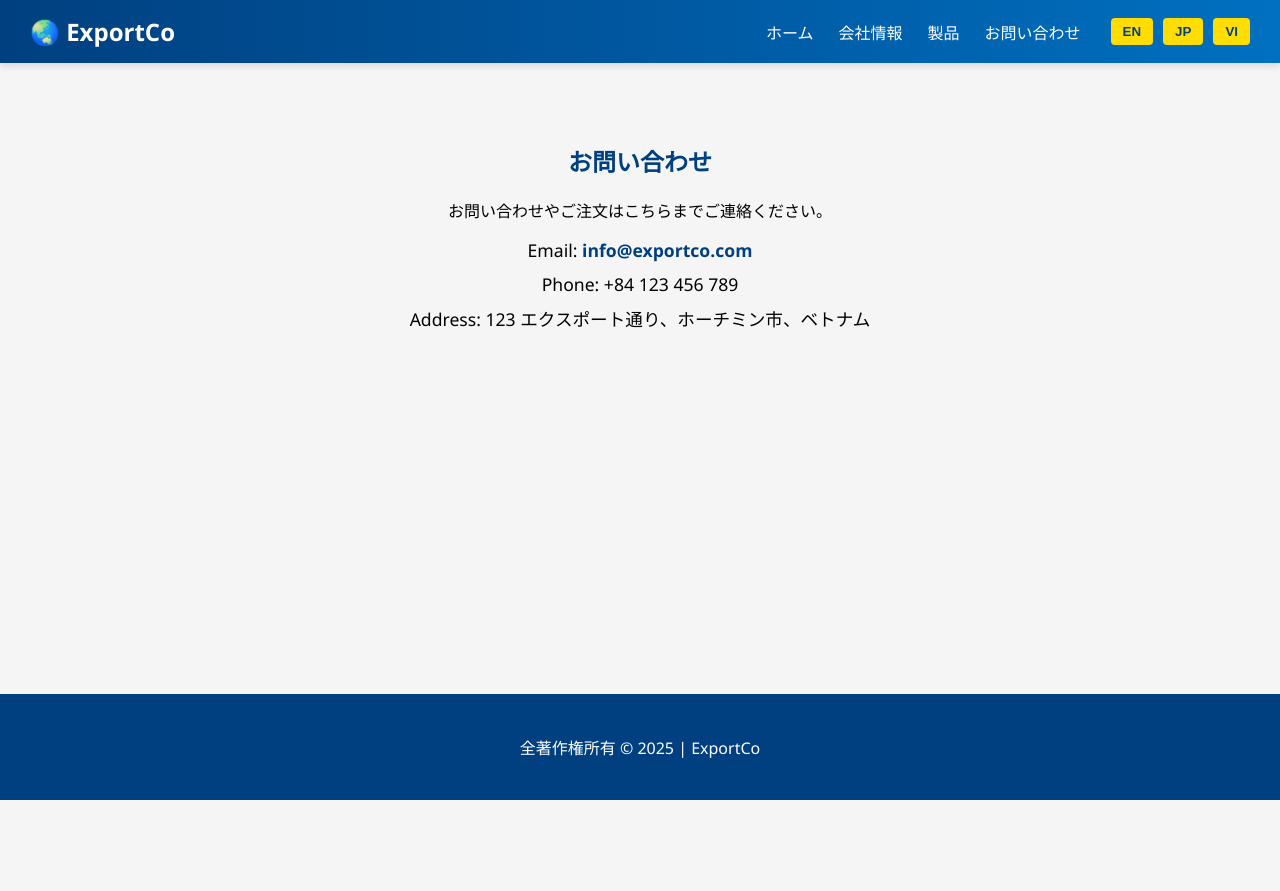
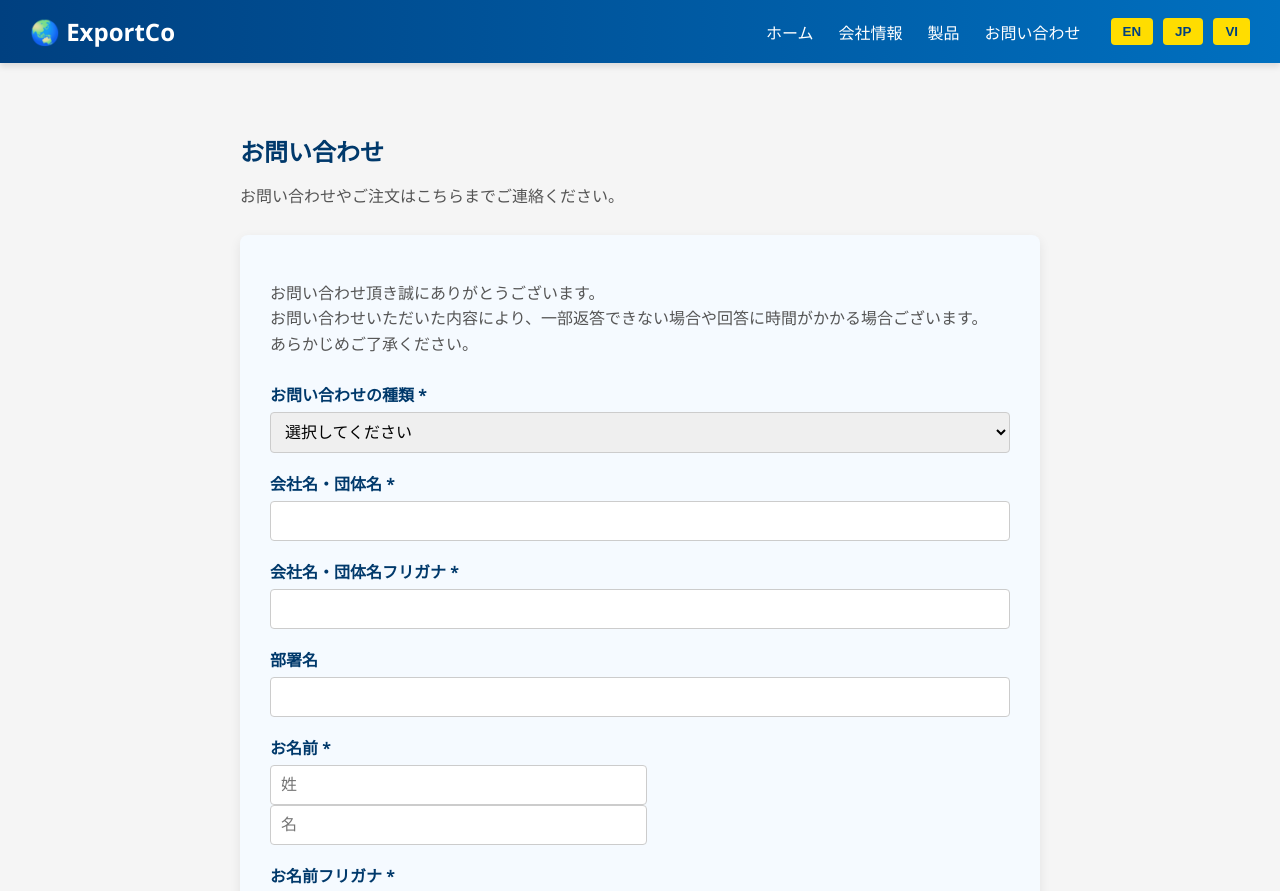
Before and after one commit to sonle9502/export-co, a Vue app in the folder my-vue-app/: page /contact in a window 1280 px wide. Shown: the top 891 px of the page. Before the commit the page ends 800 px from the top, so only its background shows below. Built offline with nearby package versions, Linux system fonts and the light colour scheme.

Commit message:
edit Contact.vue

```diff
--- a/my-vue-app/package.json
+++ b/my-vue-app/package.json
@@ -9,6 +9,7 @@
     "preview": "vite preview"
   },
   "dependencies": {
+    "@emailjs/browser": "^4.4.1",
     "vue": "^3.5.24",
     "vue-i18n": "^9.14.5",
     "vue-router": "^4.6.3"
--- a/my-vue-app/src/pages/Contact.vue
+++ b/my-vue-app/src/pages/Contact.vue
@@ -1,52 +1,289 @@
 <template>
   <section class="page contact">
     <h1>{{ info.title }}</h1>
-    <p>{{ info.description }}</p>
-    <div class="contact-info">
-      <p>Email: <a :href="`mailto:${info.email}`">{{ info.email }}</a></p>
-      <p>Phone: {{ info.phone }}</p>
-      <p>Address: {{ info.address }}</p>
-    </div>
+    <p class="desc">{{ info.description }}</p>
+
+    <form class="contact-form" @submit.prevent="onSubmit">
+      <p class="note">
+        お問い合わせ頂き誠にありがとうございます。<br />
+        お問い合わせいただいた内容により、一部返答できない場合や回答に時間がかかる場合ございます。<br />
+        あらかじめご了承ください。
+      </p>
+
+      <!-- お問い合わせの種類 -->
+      <div class="form-item">
+        <label for="type">お問い合わせの種類 *</label>
+        <select id="type" v-model="form.type" required>
+          <option value="">選択してください</option>
+          <option>商品に関するお問い合わせ</option>
+          <option>サポートに関するお問い合わせ</option>
+          <option>その他</option>
+        </select>
+      </div>
+
+      <!-- 会社名 -->
+      <div class="form-item">
+        <label>会社名・団体名 *</label>
+        <input type="text" v-model="form.company" required />
+      </div>
+
+      <div class="form-item">
+        <label>会社名・団体名フリガナ *</label>
+        <input type="text" v-model="form.companyKana" required />
+      </div>
+
+      <!-- 部署 -->
+      <div class="form-item">
+        <label>部署名</label>
+        <input type="text" v-model="form.department" />
+      </div>
+
+      <!-- お名前 -->
+      <div class="form-item name-group">
+        <label>お名前 *</label>
+        <input type="text" placeholder="姓" v-model="form.lastName" required />
+        <input type="text" placeholder="名" v-model="form.firstName" required />
+      </div>
+
+      <div class="form-item name-group">
+        <label>お名前フリガナ *</label>
+        <input type="text" placeholder="姓" v-model="form.lastNameKana" required />
+        <input type="text" placeholder="名" v-model="form.firstNameKana" required />
+      </div>
+
+      <!-- Email -->
+      <div class="form-item">
+        <label>Email *</label>
+        <input type="email" v-model="form.email" required />
+      </div>
+      <div class="form-item">
+        <label>Email（確認用） *</label>
+        <input type="email" v-model="form.emailConfirm" required />
+      </div>
+
+      <!-- 電話番号 -->
+      <div class="form-item">
+        <label>電話番号</label>
+        <input type="tel" v-model="form.phone" />
+      </div>
+
+      <!-- Webサイト -->
+      <div class="form-item">
+        <label>Webサイト</label>
+        <input type="url" v-model="form.website" />
+      </div>
+
+      <!-- 住所 -->
+      <div class="form-item address-group">
+        <label>住所 *</label>
+        <input type="text" placeholder="郵便番号" v-model="form.postalCode" required />
+        <input type="text" placeholder="都道府県" v-model="form.prefecture" required />
+        <input type="text" placeholder="市区町村" v-model="form.city" required />
+        <input type="text" placeholder="番地" v-model="form.street" required />
+      </div>
+
+      <!-- お問い合わせ内容 -->
+      <div class="form-item">
+        <label>お問い合わせ内容 *</label>
+        <textarea v-model="form.message" rows="6" required></textarea>
+      </div>
+
+      <!-- Privacy policy -->
+      <div class="form-item checkbox-item">
+        <input type="checkbox" v-model="form.agree" id="agree" required />
+        <label for="agree">プライバシーポリシーに同意のうえ、お問い合わせください。</label>
+      </div>
+
+      <div class="form-buttons">
+        <button type="button" @click="onConfirm">確認する</button>
+        <button type="submit" :disabled="!form.agree">同意して送信する</button>
+      </div>
+    </form>
   </section>
 </template>
 
 <script>
 import messages from '../locales'
+import emailjs from '@emailjs/browser'
 
 export default {
+  data() {
+    return {
+      form: {
+        type: '',
+        company: '',
+        companyKana: '',
+        department: '',
+        lastName: '',
+        firstName: '',
+        lastNameKana: '',
+        firstNameKana: '',
+        email: '',
+        emailConfirm: '',
+        phone: '',
+        website: '',
+        postalCode: '',
+        prefecture: '',
+        city: '',
+        street: '',
+        message: '',
+        agree: false
+      }
+    }
+  },
   computed: {
     info() {
       return messages[this.$i18n.locale].contact
+    }
+  },
+  methods: {
+    onConfirm() {
+      alert('内容を確認してください。'); // Hiển thị preview nếu cần
+    },
+    onSubmit() {
+      if (this.form.email !== this.form.emailConfirm) {
+        alert('メールアドレスが一致しません。');
+        return;
+      }
+
+      // templateParams gửi đến EmailJS
+      const templateParams = {
+        name: `${this.form.lastName} ${this.form.firstName}`,
+        email: this.form.email,
+        type: this.form.type,
+        company: this.form.company,
+        companyKana: this.form.companyKana,
+        department: this.form.department,
+        lastNameKana: this.form.lastNameKana,
+        firstNameKana: this.form.firstNameKana,
+        phone: this.form.phone,
+        website: this.form.website,
+        postalCode: this.form.postalCode,
+        prefecture: this.form.prefecture,
+        city: this.form.city,
+        street: this.form.street,
+        message: this.form.message,
+        title: this.info.title
+      }
+
+      emailjs.send(
+        'service_e2abusq',      // → Service ID của bạn
+        'template_0fsmtsw',   // → Template ID của bạn
+        templateParams,
+        '7Ha9LpuzieEyxyzGv'          // → Public Key của bạn
+      )
+      .then(() => {
+        alert('送信されました。ありがとうございました！');
+        this.resetForm();
+      })
+      .catch((error) => {
+        console.error(error);
+        alert('送信に失敗しました。もう一度試してください。');
+      })
+    },
+    resetForm() {
+      Object.keys(this.form).forEach(key => {
+        if (typeof this.form[key] === 'boolean') this.form[key] = false;
+        else this.form[key] = '';
+      })
     }
   }
 }
 </script>
 
 <style scoped>
+/* Giữ nguyên CSS của bạn */
 .page {
-  padding: 60px 20px;
-  max-width: 700px;
+  max-width: 800px;
   margin: auto;
-  text-align: center;
+  padding: 50px 20px;
 }
-
 .page h1 {
-  color: #004080;
-  margin-bottom: 20px;
+  color: #00396b;
+  margin-bottom: 15px;
 }
-
-.contact-info p {
-  margin: 10px 0;
-  font-size: 1.1rem;
+.desc, .note {
+  color: #555;
+  margin-bottom: 25px;
+  font-size: 1rem;
+  line-height: 1.6;
 }
-
-.contact-info a {
-  color: #004080;
-  text-decoration: none;
-  font-weight: bold;
+.contact-form {
+  background: #f5faff;
+  padding: 30px;
+  border-radius: 8px;
+  box-shadow: 0 4px 12px rgba(0,0,0,0.08);
 }
-
-.contact-info a:hover {
-  color: #ffdd00;
+.form-item {
+  margin-bottom: 18px;
+  display: flex;
+  flex-direction: column;
+  text-align: left;
+}
+.form-item label {
+  font-weight: 600;
+  margin-bottom: 6px;
+  color: #00396b;
+}
+.form-item input,
+.form-item select,
+.form-item textarea {
+  padding: 10px;
+  border-radius: 4px;
+  border: 1px solid #ccc;
+  font-size: 1rem;
+}
+.form-item input:focus,
+.form-item select:focus,
+.form-item textarea:focus {
+  outline: none;
+  border-color: #0063cc;
+}
+.name-group input {
+  width: 48%;
+  display: inline-block;
+  margin-right: 4%;
+}
+.name-group input:last-child {
+  margin-right: 0;
+}
+.address-group input {
+  margin-bottom: 8px;
+}
+.checkbox-item {
+  display: flex;
+  align-items: center;
+}
+.checkbox-item label {
+  margin-left: 8px;
+  font-weight: normal;
+}
+.form-buttons {
+  display: flex;
+  justify-content: flex-start;
+  gap: 10px;
+  margin-top: 20px;
+}
+.form-buttons button {
+  background: #00396b;
+  color: white;
+  padding: 12px 24px;
+  border-radius: 6px;
+  border: none;
+  cursor: pointer;
+}
+.form-buttons button:disabled {
+  background: #ccc;
+  cursor: not-allowed;
+}
+.form-buttons button:hover:not(:disabled) {
+  background: #0055a5;
+}
+@media (max-width: 600px) {
+  .name-group input {
+    width: 100%;
+    margin-right: 0;
+    margin-bottom: 8px;
+  }
 }
 </style>
```
Also changed, not shown: 1 other file (tests, documents, lock files or other folders).
